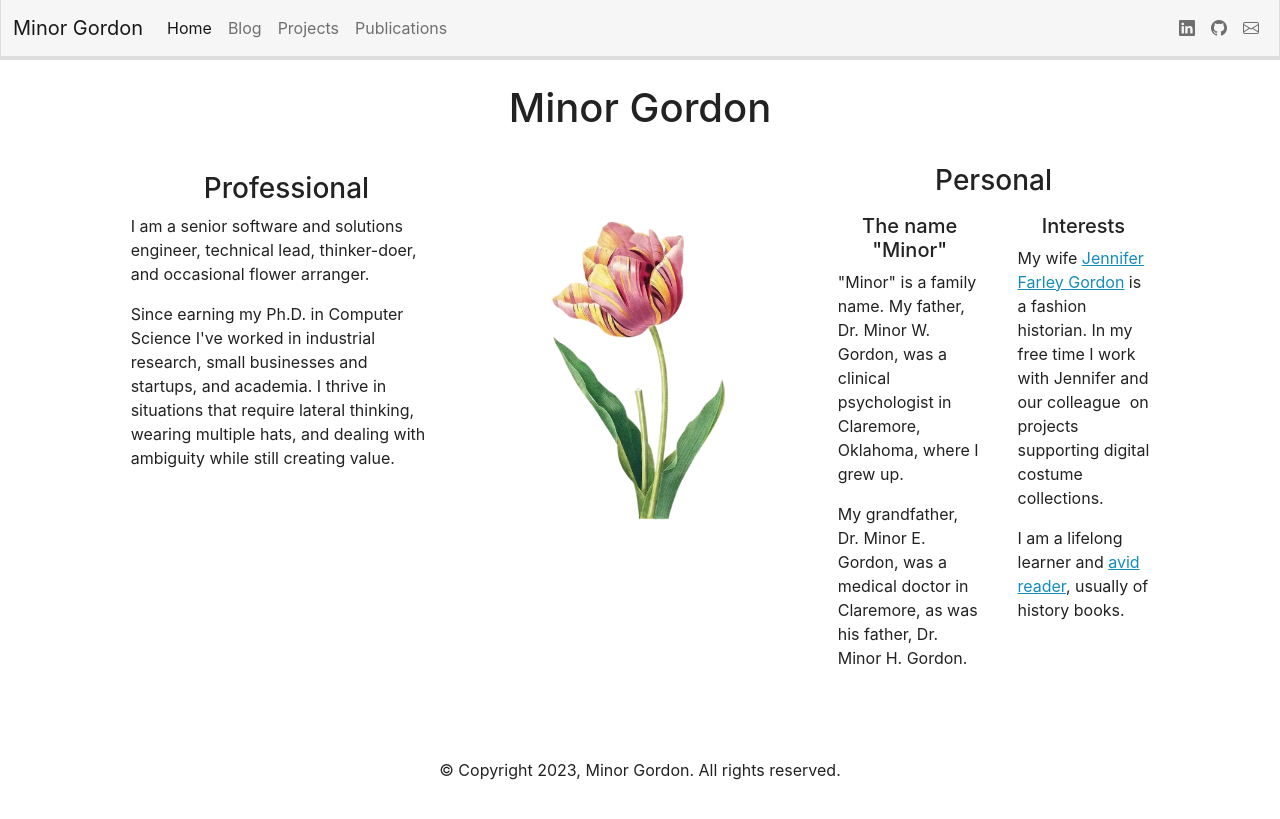
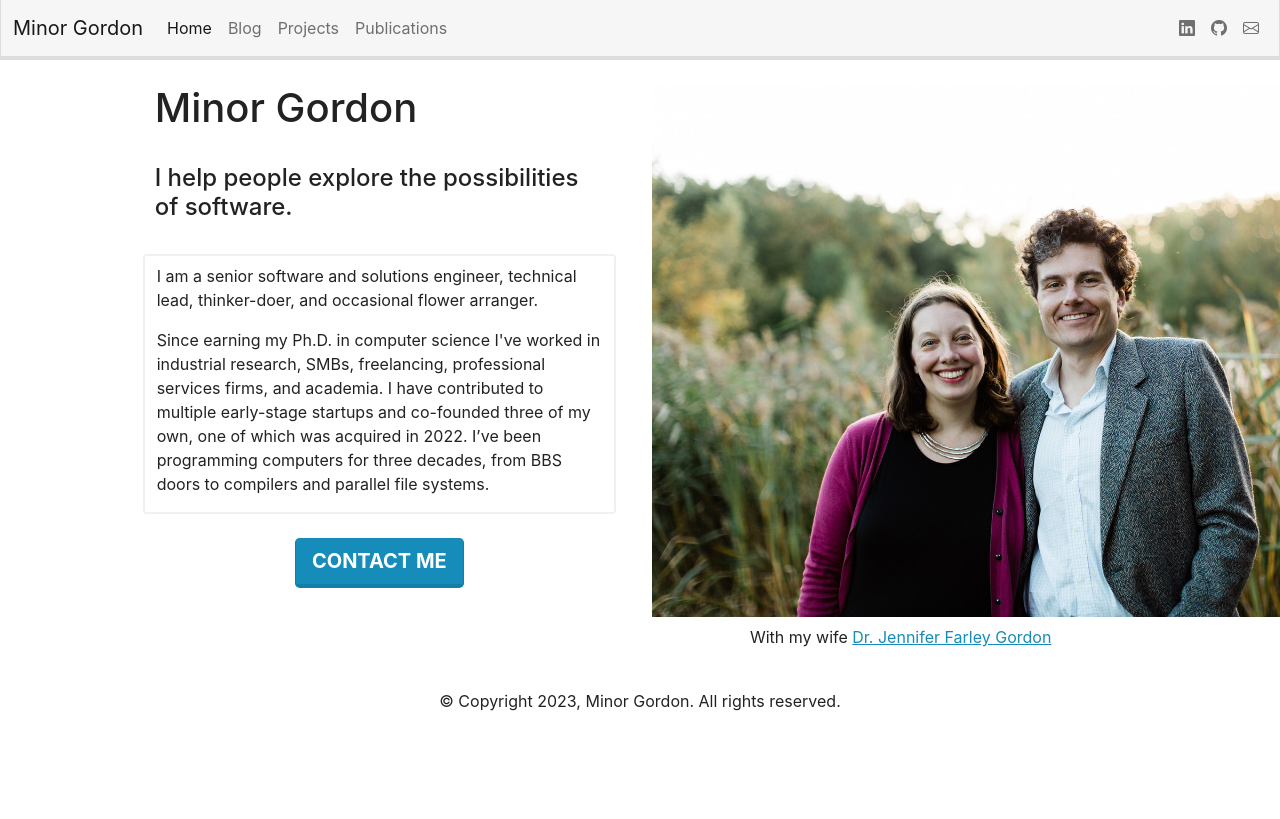
Before and after one commit to minorg/minorgordon.net, a Jekyll site: the page built from index.html, in a window 1280 px wide. Shown: the top 819 px of the page. Built offline with Jekyll 4.4.1, drawn with Linux system fonts in a browser that asks for light colours; nearby versions of some CDN libraries.

Commit message:
start on index

```diff
--- a/index.html
+++ b/index.html
@@ -4,63 +4,45 @@ title: About
 ---
 <div class="container-fluid">
     <div class="row">
-        <div class="col-12 px-0 text-center">
-            <h1>Minor Gordon</h1>
-        </div>
-    </div>
-    <div class="row">
-        <div class="col-sm-12 col-md-4 mt-4 ps-0">
+        <div class="col-md-6 col-xs-12">
             <div class="container-fluid">
-                <div class="row mt-2 text-center">
-                    <h3>Professional</h3>
+                <div class="row mb-4">
+                    <div class="col-12">
+                        <h1>Minor Gordon</h1>
+                    </div>
                 </div>
-                <div class="row">
-                    <div class="col-12 ps-0">
+                <div class="row my-4">
+                    <div class="col-12">
+                        <h4>I help people explore the possibilities of software.</h4>
+                    </div>
+                </div>
+                <div class="row mt-4">
+                    <div class="border border-2 border-secondary col-12 rounded pt-2">
                         <p>
-                            I am a senior software and solutions engineer, technical lead, thinker-doer, and occasional flower arranger.
+                            I am a senior software and solutions engineer, technical lead, thinker-doer, and occasional
+                            flower arranger.
                         </p>
                         <p>
-                            Since earning my Ph.D. in Computer Science I've worked in industrial research, small businesses and startups, and academia. I thrive in situations that require lateral thinking, wearing multiple hats, and dealing with ambiguity while still creating value.
+                            Since earning my Ph.D. in computer science I've worked in industrial research, SMBs,
+                            freelancing, professional services firms, and academia. I have contributed to multiple
+                            early-stage startups and co-founded three of my own, one of which was acquired in 2022. I’ve
+                            been programming computers for three decades, from BBS doors to compilers and parallel file
+                            systems.
                         </p>
+                    </div>
+                </div>
+                <div class="row mt-4">
+                    <div class="col-12 text-center">
+                        <a class="btn btn-lg btn-primary" href="{{ "/contact.html" | prepend: site.baseurl }}">Contact me</a>
                     </div>
                 </div>
             </div>
         </div>
-        <div class="col-sm-12 col-md-4 mt-4 px-0 text-center">
-            <a href="https://en.wikipedia.org/wiki/Pierre-Joseph_Redout%C3%A9"><img alt="Image of a tulip" class="mt-4" src="img/tulip.webp" style="max-width: 300px"/></a>
-        </div>
-        <div class="col-sm-12 col-md-4 mt-4 pe-0">
-            <div class="container-fluid">
-                <div class="row text-center">
-                    <h3>Personal</h3>
-                </div>
-                <div class="row mt-2">
-                    <div class="col-6 ps-0">
-                        <h5 class="text-center">The name "Minor"</h5>
-                        <p>"Minor" is a family name. My father, Dr. Minor W. Gordon, was a clinical psychologist in
-                            Claremore, Oklahoma, where I grew up.</p>
-                        <p>My grandfather, Dr. Minor E. Gordon, was a medical doctor in Claremore, as was his father,
-                            Dr. Minor H. Gordon.</p>
-                    </div>
-                    <div class="col-6 pe-0 ps-4">
-                        <h5 class="text-center">Interests</h5>
-                        <p>
-                            My wife&nbsp;<a href="https://jfgordon.net">Jennifer Farley Gordon</a>&nbsp;is a fashion
-                            historian. In my free time I work with Jennifer and our colleague&nbsp;&nbsp;on projects supporting digital
-                            costume collections.
-                        </p>
-                        <p>
-                            I am a lifelong learner and <a href="favorite-books.html">avid reader</a>, usually of
-                            history books.</p>
-                    </div>
-                </div>
-            </div>
-        </div>
-    </div>
-    <div class="row mt-4">
-    </div>
-    <div class="row mt-4">
-        <div class="col-12 px-0">
+        <div class="col-md-6 col-xs-12 text-center">
+            <figure>
+                <img src="{{ "/img/mg4-jfg.jpg" | prepend: site.baseurl }}" style="max-height: 800px; max-width: 800px" />
+                <figcaption class="mt-2">With my wife <a href="https://jfgordon.net">Dr. Jennifer Farley Gordon</a></figcaption>
+            </figure>
         </div>
     </div>
 </div>
```
Also changed, not shown: img/mg4-jfg.jpg (added).
